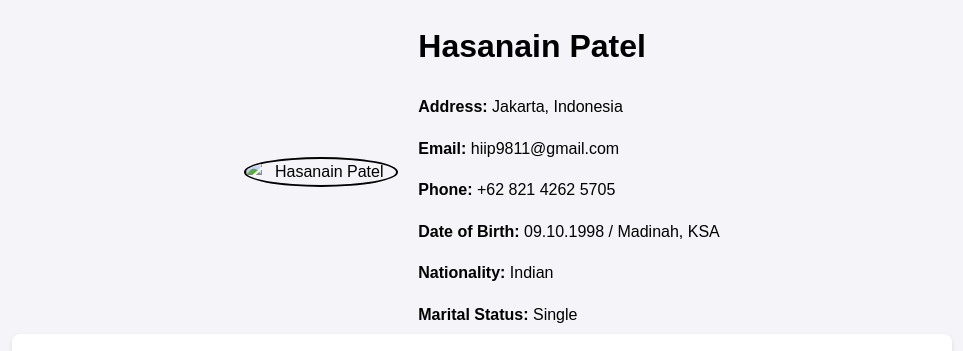
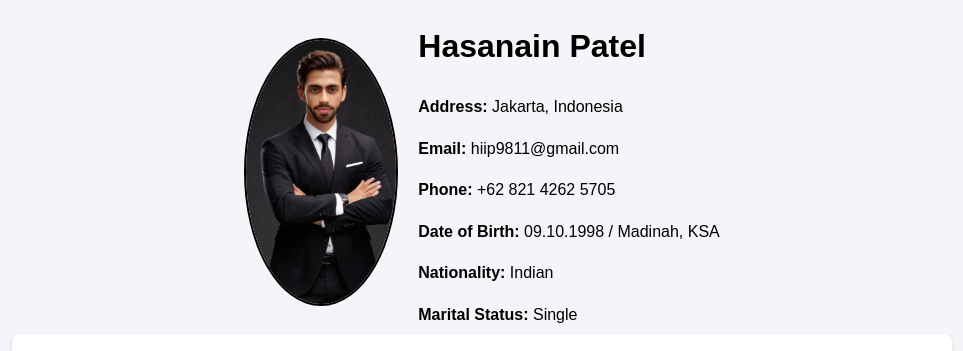
Before and after one commit to hasanainp/meinlebensclauf, a plain HTML site: page index.html in a window 1280 px wide. Shown: the top 351 px of the page, without its empty margins (158-1121 px from the left). Drawn offline with Linux system fonts and the light colour scheme.

Commit message:
Update index.html

```diff
--- a/index.html
+++ b/index.html
@@ -125,7 +125,7 @@
   <body>
     <header>
       <div class="photo-contact">
-        <img src="White bg photo.jpeg" alt="Hasanain Patel">
+        <img src="mypic.jpg" alt="Hasanain Patel">
         <div class="contact-details">
           <h1>Hasanain Patel</h1>
           <p><strong>Address:</strong> Jakarta, Indonesia</p>
```
